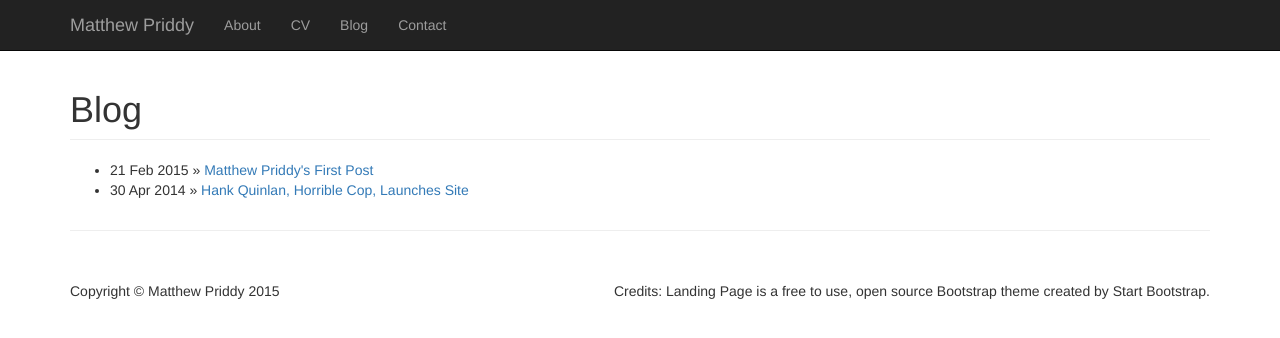
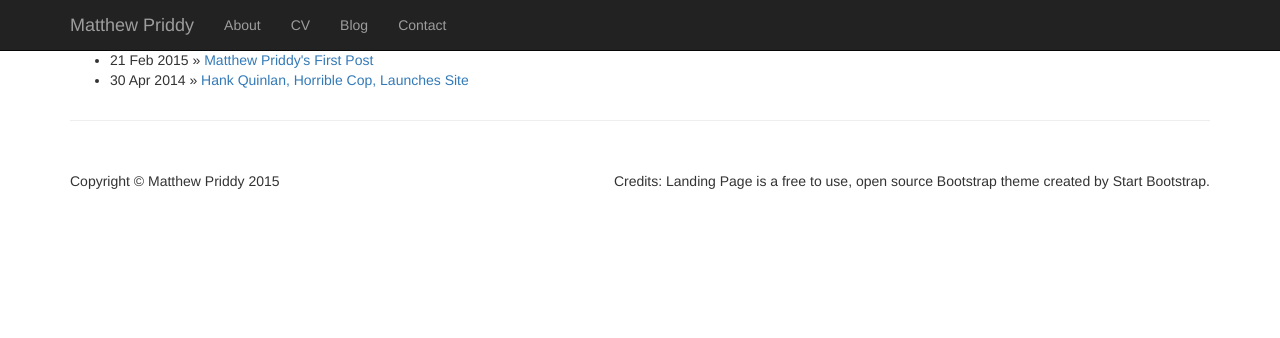
Before and after one commit to mwpriddy/mwpriddy.github.io, a Jekyll site: the page built from blog/index.html, in a window 1280 px wide. Shown: the top 338 px of the page. Built offline with Jekyll 4.4.1, drawn with Linux system fonts in a browser that asks for light colours.

Commit message:
Update default-halfslider.html

```diff
--- a/_layouts/default-halfslider.html
+++ b/_layouts/default-halfslider.html
@@ -62,7 +62,7 @@
     <div class="container">
         <div class="row">
             <div class="col-lg-12">
-                <h1 class="page-header">{{page.title}}</h1>
+                <!-- <h1 class="page-header">{{page.title}}</h1> -->
                 {{ content }}
             </div>
         </div>
```
